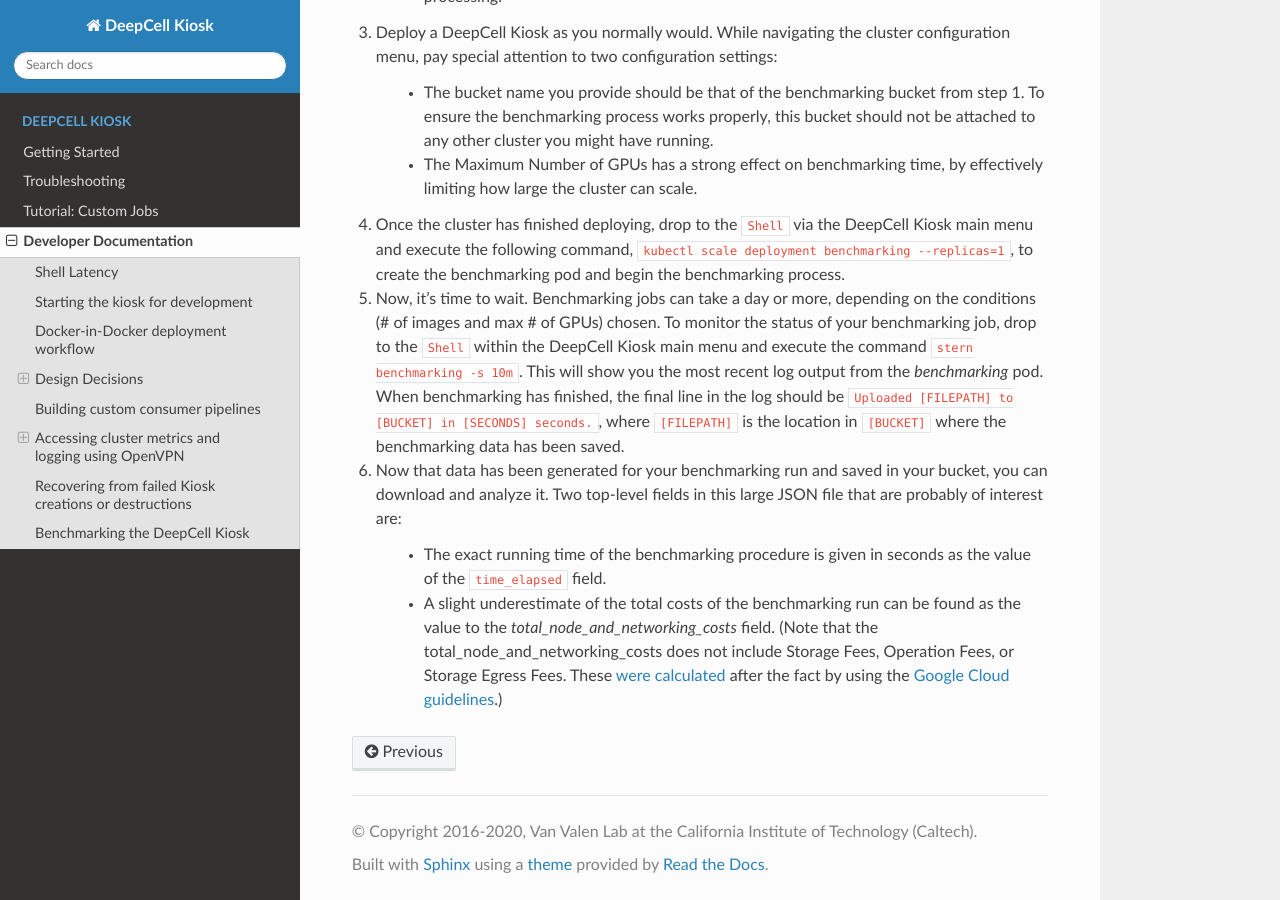
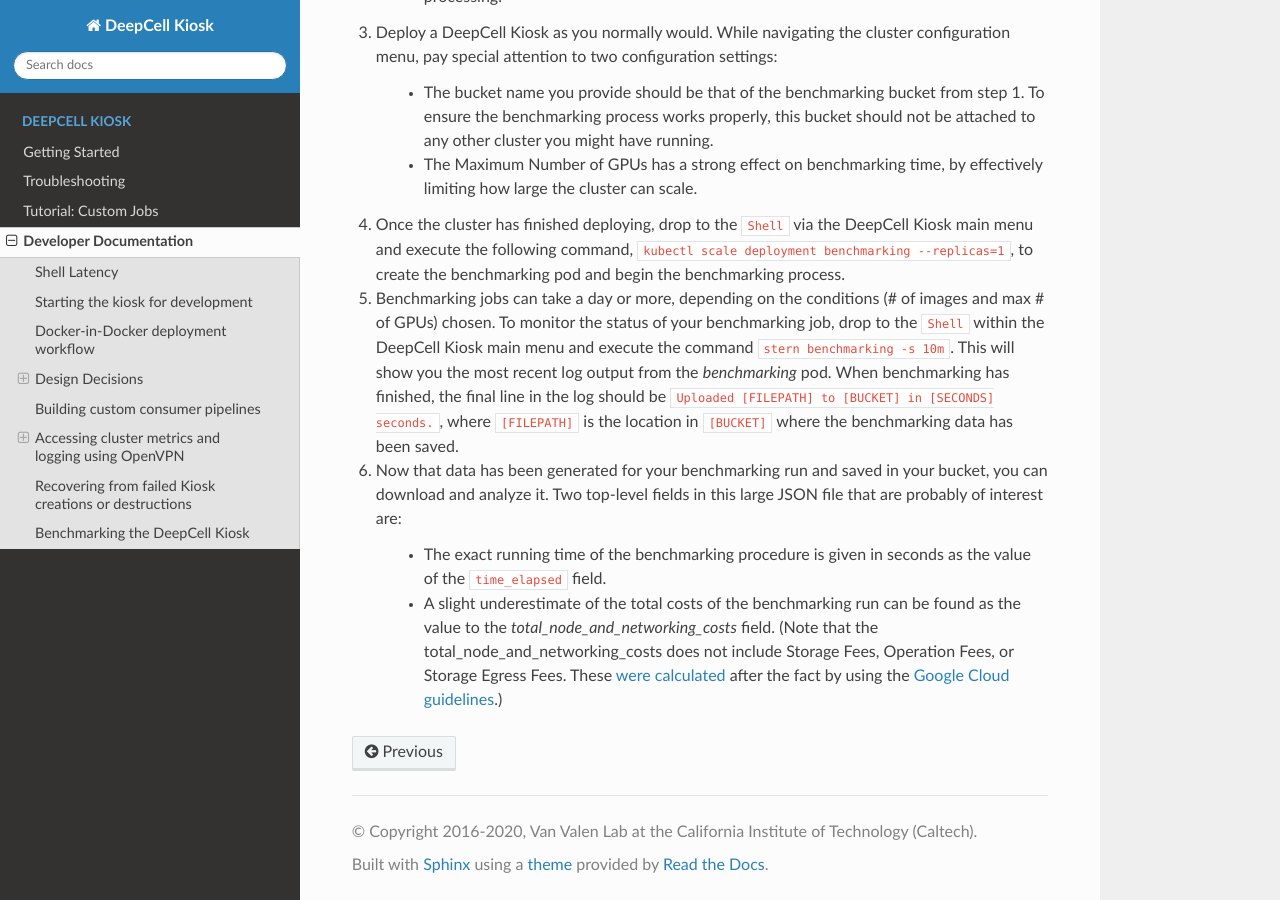
Before and after one commit to vanvalenlab/kiosk-console, a Sphinx documentation site: the page built from docs/source/DEVELOPER.rst, in a window 1280 px wide and 900 px high, scrolled down 4684 px. Built offline with Sphinx 7.4.7 and the Read the Docs theme 2.0.0, drawn with Linux system fonts in a browser that asks for light colours.

Commit message:
Update docs/source/DEVELOPER.rst
Co-authored-by: willgraf <7930703+willgraf@users.noreply.github.com>

```diff
--- a/docs/source/DEVELOPER.rst
+++ b/docs/source/DEVELOPER.rst
@@ -165,7 +165,7 @@
 
 4. Once the cluster has finished deploying, drop to the ``Shell`` via the DeepCell Kiosk main menu and execute the following command, ``kubectl scale deployment benchmarking --replicas=1``, to create the benchmarking pod and begin the benchmarking process.
 
-5. Now, it's time to wait. Benchmarking jobs can take a day or more, depending on the conditions (# of images and max # of GPUs) chosen. To monitor the status of your benchmarking job, drop to the ``Shell`` within the DeepCell Kiosk main menu and execute the command ``stern benchmarking -s 10m``.  This will show you the most recent log output from the `benchmarking` pod. When benchmarking has finished, the final line in the log should be ``Uploaded [FILEPATH] to [BUCKET] in [SECONDS] seconds.``, where ``[FILEPATH]`` is the location in ``[BUCKET]`` where the benchmarking data has been saved.
+5. Benchmarking jobs can take a day or more, depending on the conditions (# of images and max # of GPUs) chosen. To monitor the status of your benchmarking job, drop to the ``Shell`` within the DeepCell Kiosk main menu and execute the command ``stern benchmarking -s 10m``. This will show you the most recent log output from the `benchmarking` pod. When benchmarking has finished, the final line in the log should be ``Uploaded [FILEPATH] to [BUCKET] in [SECONDS] seconds.``, where ``[FILEPATH]`` is the location in ``[BUCKET]`` where the benchmarking data has been saved.
 
 6. Now that data has been generated for your benchmarking run and saved in your bucket, you can download and analyze it. Two top-level fields in this large JSON file that are probably of interest are:
 
```
